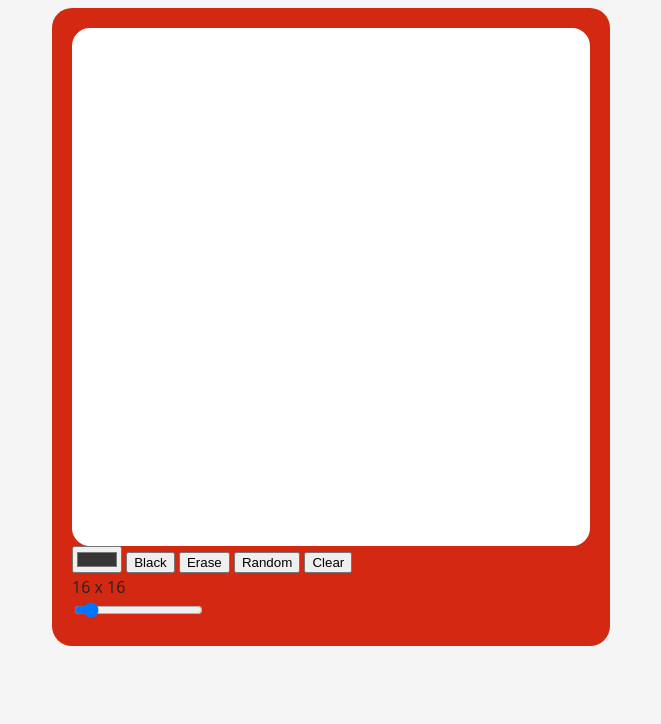
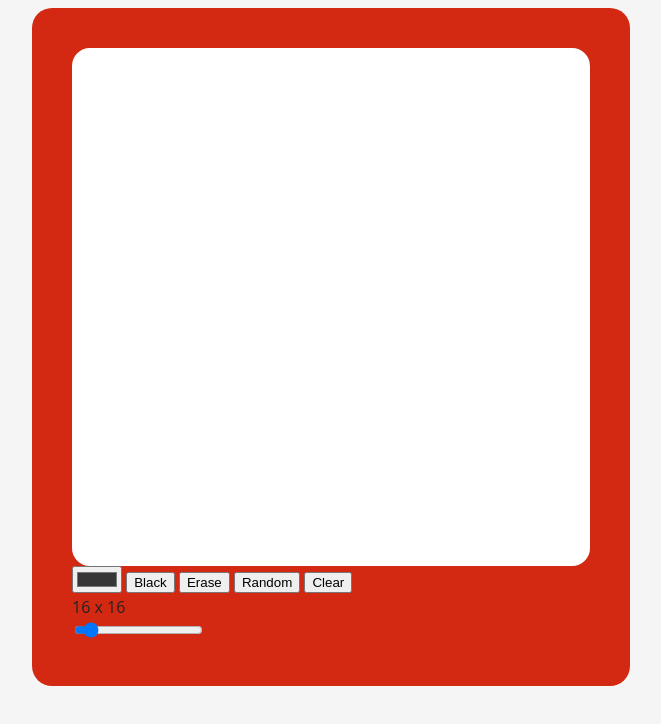
Before and after one commit to uxmauro/Etch-A-Sketch, a plain HTML site: page index.html in a window 1280 px wide. Shown: the whole page, without its empty margins (309-970 px from the left). Drawn offline with Linux system fonts and the light colour scheme.

Commit message:
Changed ico and Readme

```diff
--- a/index.html
+++ b/index.html
@@ -5,7 +5,7 @@
     <meta http-equiv="X-UA-Compatible" content="IE=edge">
     <meta name="viewport" content="width=device-width, initial-scale=1.0">
     <link rel="stylesheet" href="style.css">
-    <link rel="icon" type="image/png" href="img/ico.png">
+    <link rel="shortcut icon" href="img/frame.png">
     <title>Etch-a-Sketch</title>
 </head>
 <body>
--- a/style.css
+++ b/style.css
@@ -40,6 +40,6 @@ body{
 
 .container{
     background-color: #D32912;
-    padding: 20px;
+    padding: 40px;
     border-radius: 20px;
 }
```
Also changed, not shown: img/Frame.png (added), img/ico.png (deleted), 1 other file.
